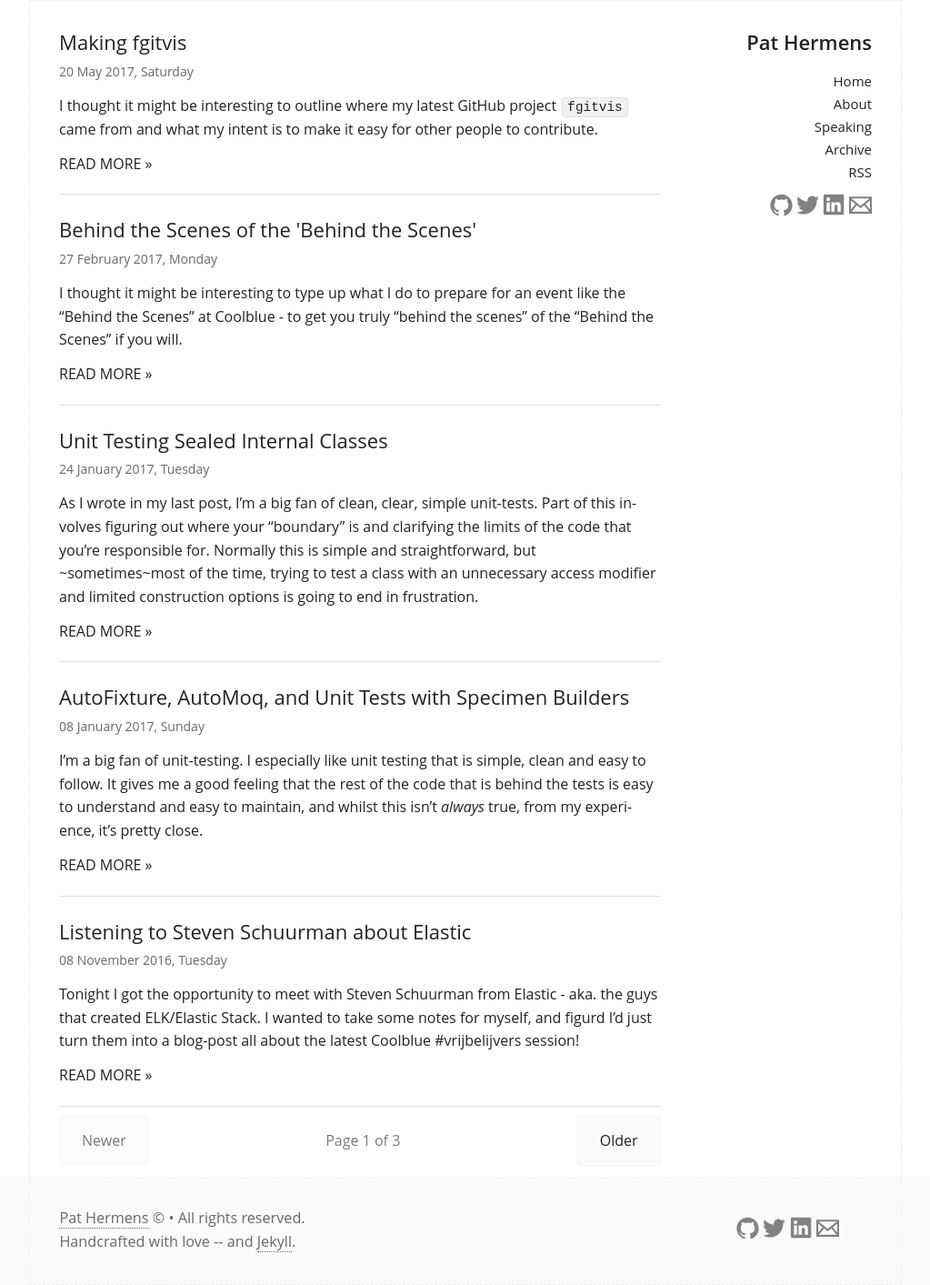
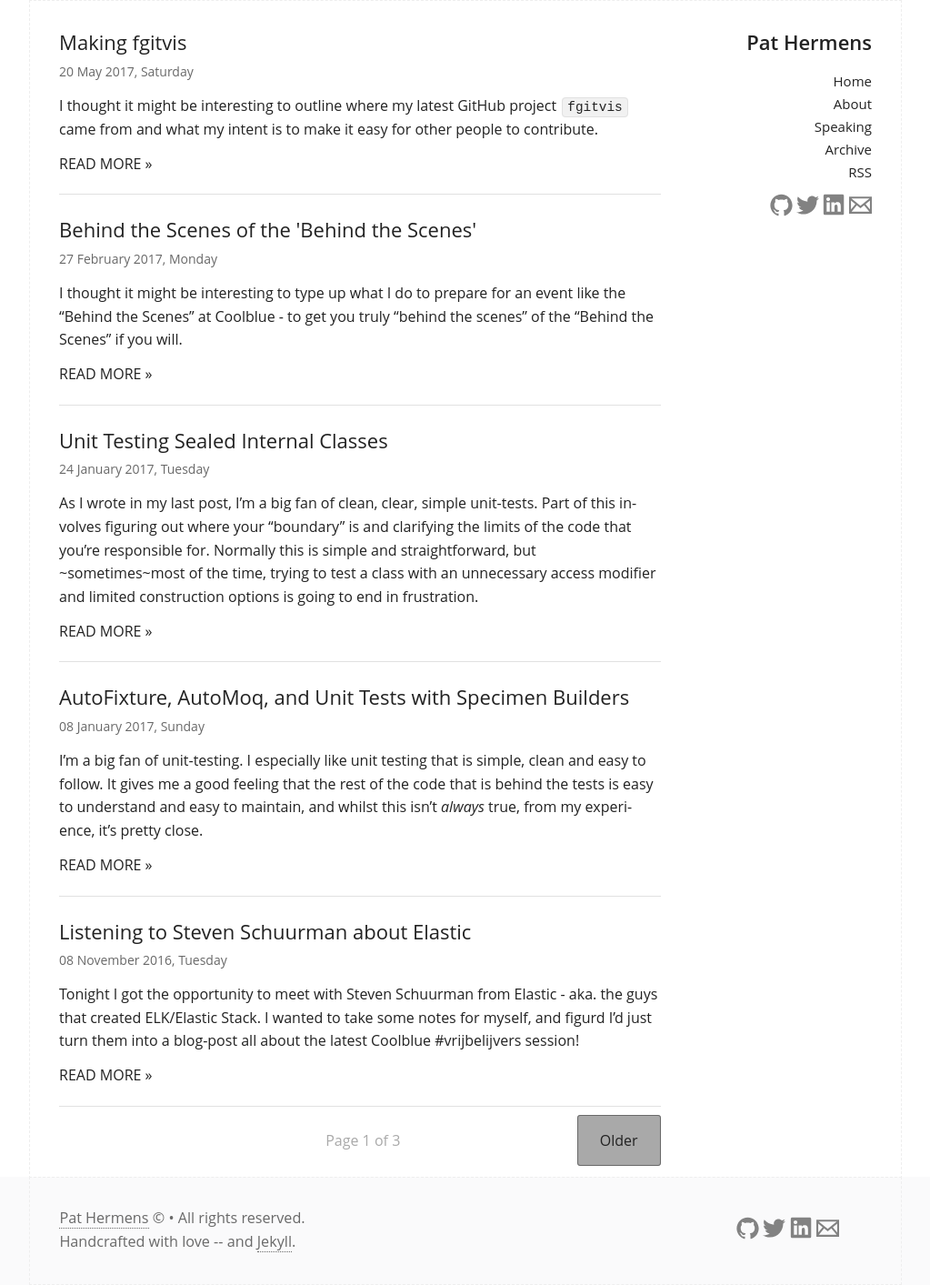
Before and after one commit to PHeonix25/PHeonix25.github.io, a Jekyll site: the page built from index.html, in a window 1280 px wide. Shown: the whole page at 91% size, without its empty margins (128-1151 px from the left). Built offline with Jekyll 4.4.1, drawn with Linux system fonts in a browser that asks for light colours; the list of posts is cut into pages by our own code.

Commit message:
Updating pagination styles

```diff
--- a/_sass/_pagination.scss
+++ b/_sass/_pagination.scss
@@ -6,28 +6,29 @@
   -webkit-transition: all 0.2s ease-in-out;
   -moz-transition: all 0.2s ease-in-out;
   transition: all 0.2s ease-in-out;
-  background: #fafafa;
+  background: $grey-color-light;
   border-radius: 0.1875em;
-  border: 1px solid #f3f3f3;
-  color:$text-color;
+  border: 1px solid $grey-color;
+  color: $text-color;
   padding: 1em 1.5em;
 }
 
-.pagination .disabled, .pagination .pagination-meta {
-  opacity: 0.6;
+.pagination .disabled {
+  visibility: hidden;
 }
 
 .pagination .pagination-meta {
+  color: $grey-color-light;
   overflow: hidden;
 }
 
 .pagination a:hover, .pagination a:focus {
-  background: white;
-  color: #477dca;
+  color: $brand-color;
+  border: $grey-color
 }
 
 .pagination a:active {
-  background: #f7f7f7;
+  background: $grey-color-light;
 }
 
 .pagination .button {
@@ -37,13 +38,12 @@
 }
 
 .button-disabled {
-  opacity: 0.55;
-  background-color: #999;
+  background-color: $grey-color-light;
 }
 
 .button-disabled:hover,
 .button-disabled:active,
 .button-disabled:focus {
   cursor: not-allowed;
-  background-color: #999;
+  background-color: $grey-color;
 }
```
